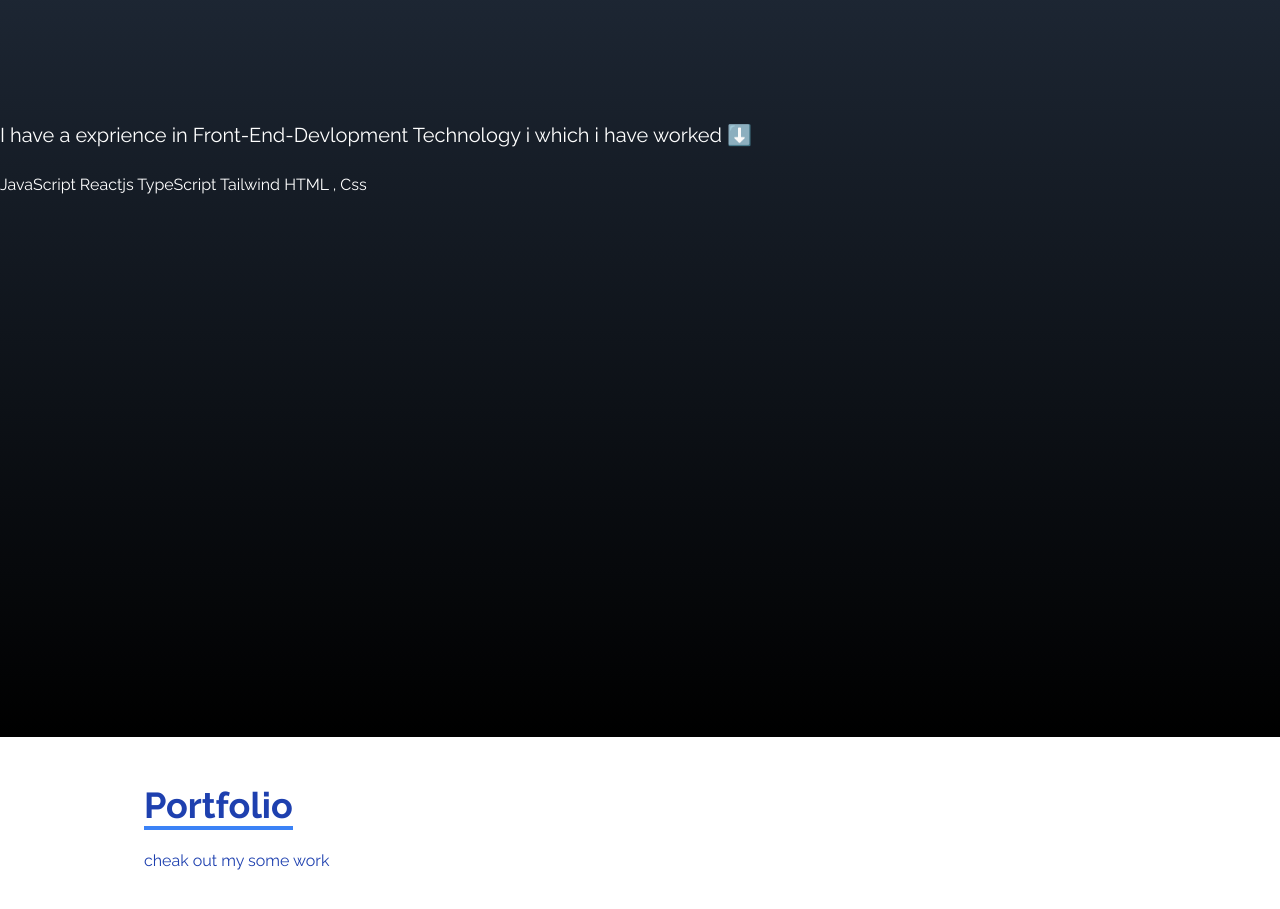
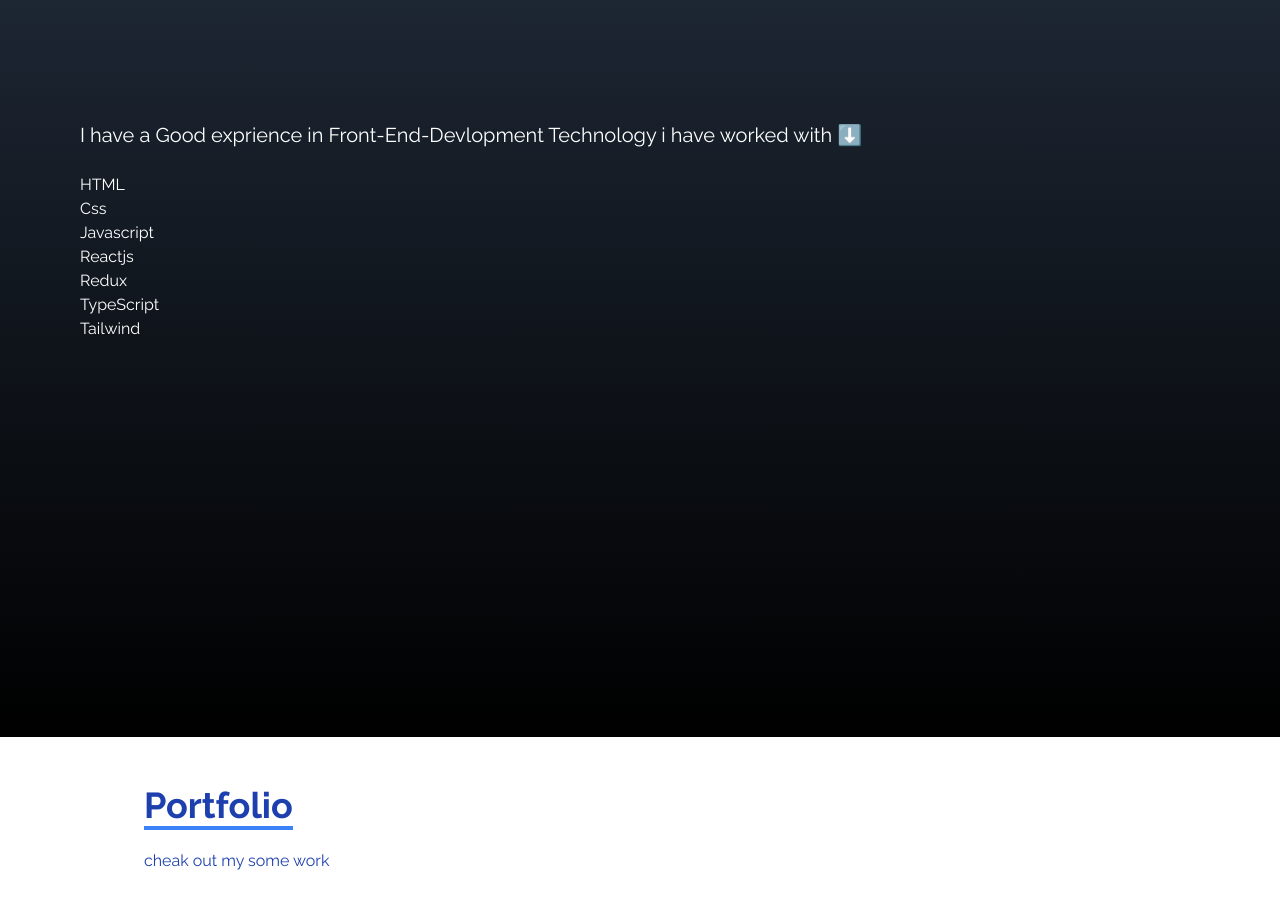
Before and after one commit to Saurabhbhatt023/my-portfolio, a React (Create React App) app: page / in a window 1280 px wide. Shown: the part 863-1772 px from the top of the page. Built offline with nearby package versions, Linux system fonts and the light colour scheme.

Commit message:
Update About.js
adding color

```diff
--- a/src/components/About.js
+++ b/src/components/About.js
@@ -9,21 +9,27 @@ const About = () => {
          <p className='text-4xl font-bold inline border-b-4 border-gray-500'>About</p>
          </div>
       </div>
-      <p className='text-xl mt-20'>
-        I  have  a exprience in  Front-End-Devlopment
-       Technology i which i have worked
+      <p className='text-xl mt-20 pl-20'>
+        I  have a  Good exprience in  Front-End-Devlopment
+       Technology i have worked with
        ⬇️
       </p>
       <br/>
       <p>
-        <ul>
-      <li>
-         JavaScript
-         Reactjs
-         TypeScript
-         Tailwind
-         HTML , Css
-     </li>
+        <ul className='pl-20'>
+
+        <li className='hover:bg-orange-500 hover:text-black'> HTML </li>
+        <li className='hover:bg-sky-400 hover:text-black'> Css </li>
+        <li className='hover:bg-yellow-400 hover:text-black'> Javascript </li>
+        <li className='hover:bg-blue-500 hover:text-black'> Reactjs</li>
+        <li className='hover:bg-violet-400 hover:text-black'> Redux</li>
+        <li className='hover:bg-blue-700 hover:text-black'> TypeScript</li>
+        <li className='hover:bg-sky-300 hover:text-black'> Tailwind</li>
+
+
+
+
+
         </ul>
 
       </p>
```
